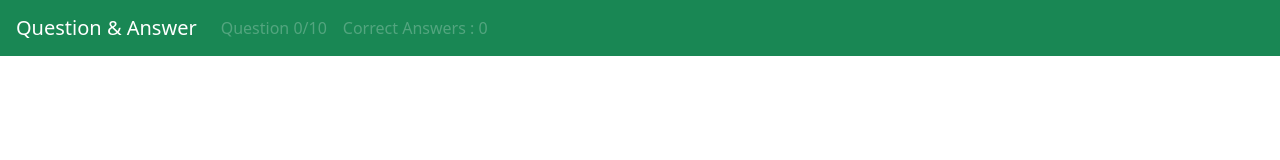
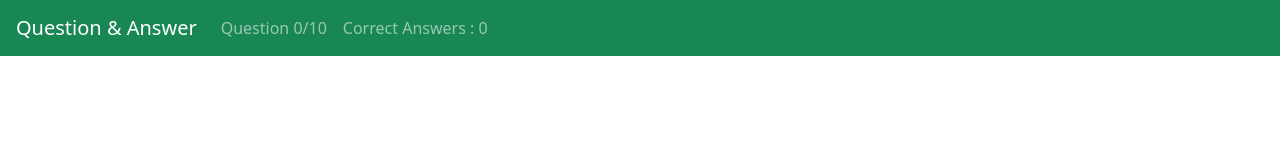
Before and after one commit to Newbie-frontend/First-work, a Vue app: page / in a window 1280 px wide. Shown: the top 160 px of the page. Built offline with nearby package versions, Linux system fonts and the light colour scheme; no server answers.

Commit message:
Update Header.vue

```diff
--- a/src/components/Header.vue
+++ b/src/components/Header.vue
@@ -7,10 +7,10 @@
 
       <b-collapse id="nav-collapse" is-nav>
         <b-navbar-nav>
-          <b-nav-item href="#" disabled
+          <b-nav-item href="#"
             >Question {{ numTotal }}/10</b-nav-item
           >
-           <b-nav-item href="#" disabled
+           <b-nav-item href="#"
             >Correct Answers : {{ numCorrect }}</b-nav-item
           >
         </b-navbar-nav>
@@ -28,4 +28,7 @@ export default {
 .navbar {
   padding-left: 1rem;
 }
+b-navbar-item , b-navbar-brand{
+  cursor: text;
+}
 </style>
```
